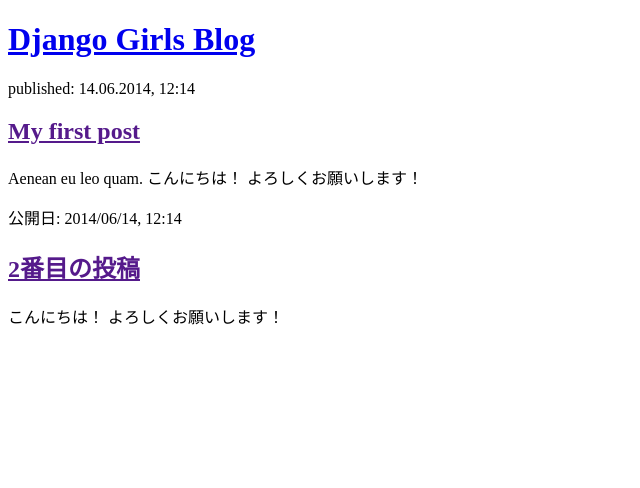
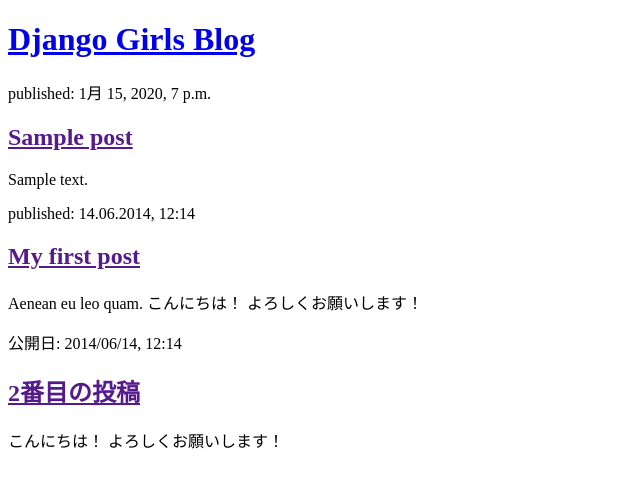
Before and after one commit to koralle/django_girls_blog, a Django app: template blog/templates/blog/post_list.html in a window 1280 px wide. Shown: the top 488 px of the page, without its empty margins (0-640 px from the left). Run offline with Django 3.2, Linux system fonts and the light colour scheme; the template is opened without the code that fills it: values that come from a table or form of the project are taken from there, others are empty; tables that the repository leaves empty hold one stand-in row (values such as "Sample post").

Commit message:
Modified templates to display posts from database.

```diff
--- a/blog/templates/blog/post_list.html
+++ b/blog/templates/blog/post_list.html
@@ -10,6 +10,14 @@
     <div>
         <h1><a href="/">Django Girls Blog</a></h1>
     </div>
+
+    {% for post in posts %}
+      <div>
+        <p>published: {{ post.published_date }}</p>
+        <h2><a href=""> {{ post.title }}</a></h2>
+        <p>{{ post.text | linebreaksbr }}</p>
+      </div>
+    {% endfor %}
 
     <div>
         <p>published: 14.06.2014, 12:14</p>
--- a/blog/views.py
+++ b/blog/views.py
@@ -1,5 +1,8 @@
 from django.shortcuts import render
+from .models import Post
+from django.utils import timezone
 
 # Create your views here.
 def post_list(request):
-  return render(request, 'blog/post_list.html', {})
+  posts = Post.objects.filter(published_date__lte=timezone.now()).order_by('-published_date')
+  return render(request, 'blog/post_list.html', {'posts':posts})
```
